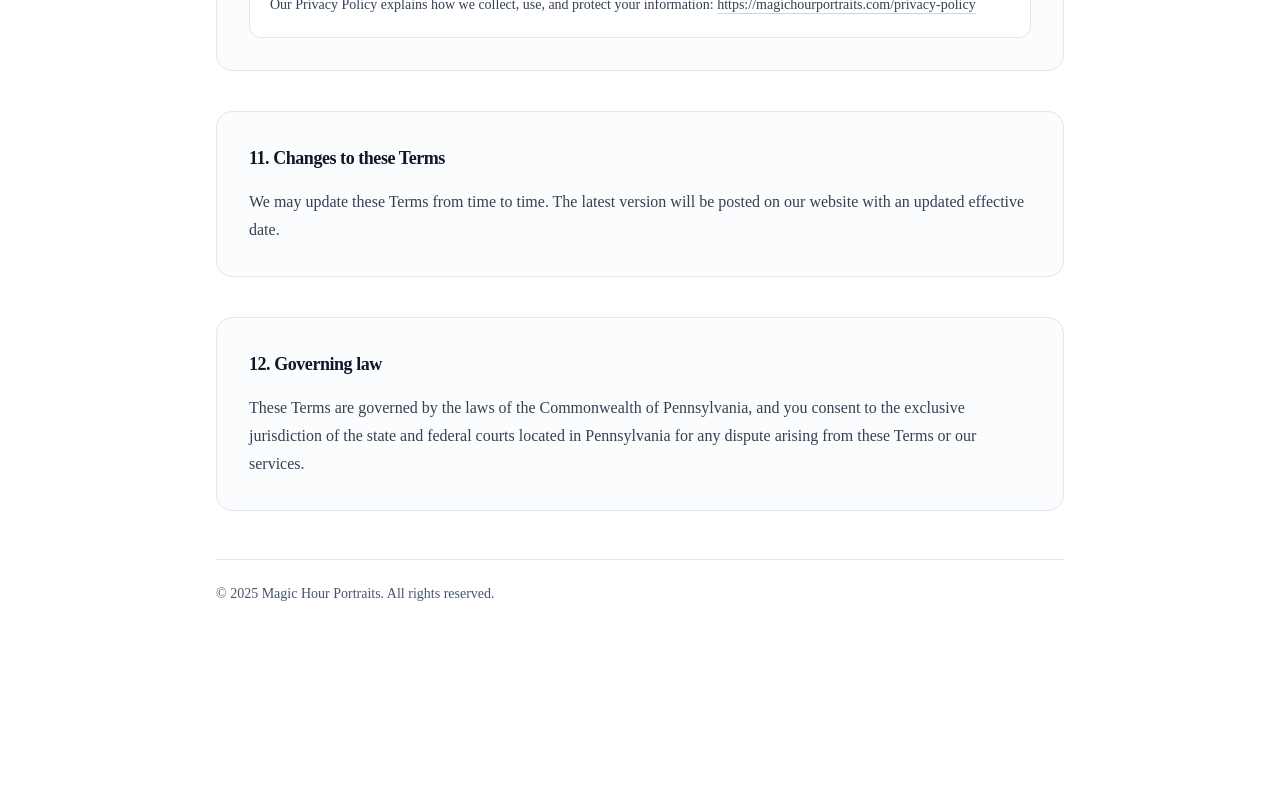
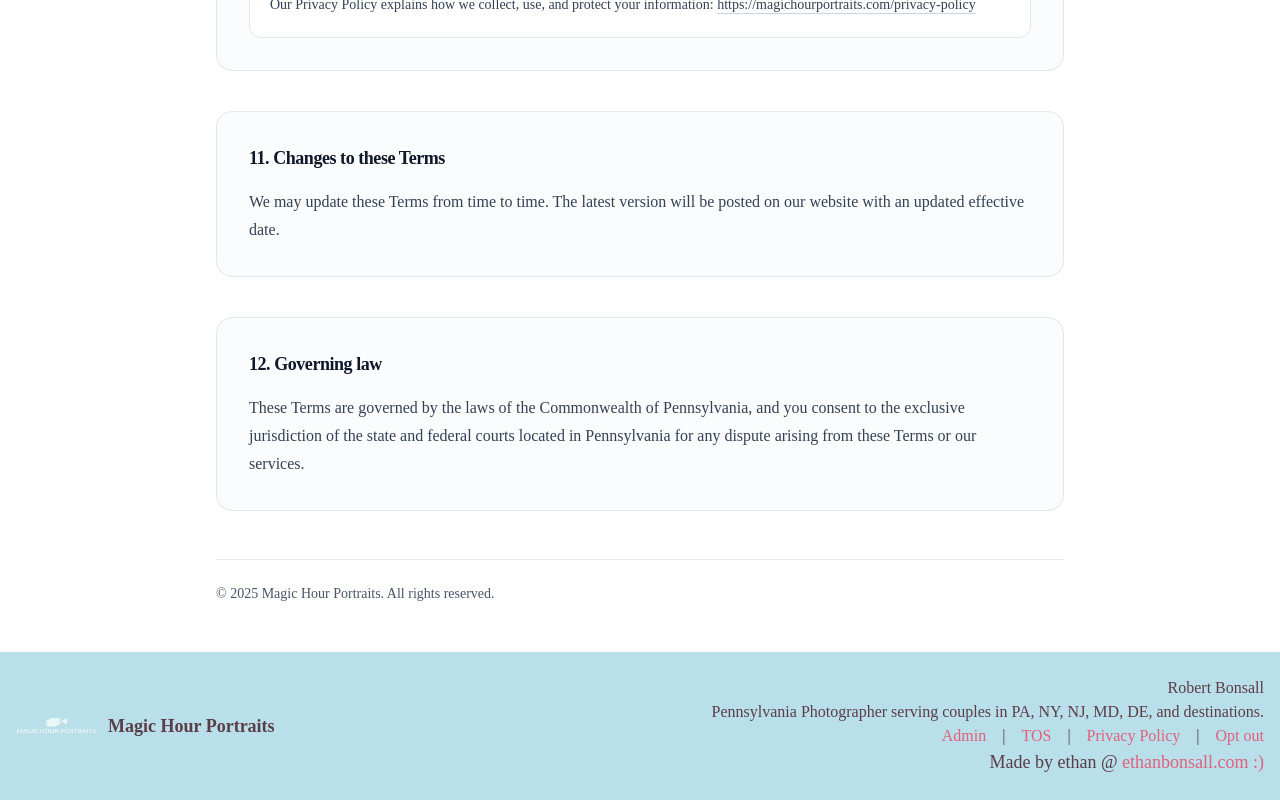
Before and after one commit to ethanbonsall/Magic-Hour-Portraits, a Next.js app in the folder web/: page /terms-of-service in a window 1280 px wide. Shown: the part 3973-4773 px from the top of the page. Before the commit the page ends 4625 px from the top, so only its background shows below. Built offline with nearby package versions, Linux system fonts and the light colour scheme.

Commit message:
Added footer and Title

```diff
--- a/web/pages/terms-of-service.tsx
+++ b/web/pages/terms-of-service.tsx
@@ -1,9 +1,14 @@
+import Footer from "@/components/home/bottom-description-bar";
 import NavBar from "@/components/navbar";
+import Head from "next/head";
 import React from "react";
 
 export default function TermsOfServicePage() {
   return (
     <main className="min-h-screen bg-white text-slate-900">
+      <Head>
+        <title>Terms Of Service</title>
+      </Head>
       <NavBar />
       <div className="mx-auto w-full max-w-4xl px-6 py-12">
         <header className="mb-10">
@@ -290,6 +295,7 @@ export default function TermsOfServicePage() {
           </p>
         </footer>
       </div>
+      <Footer />
     </main>
   );
 }
```
